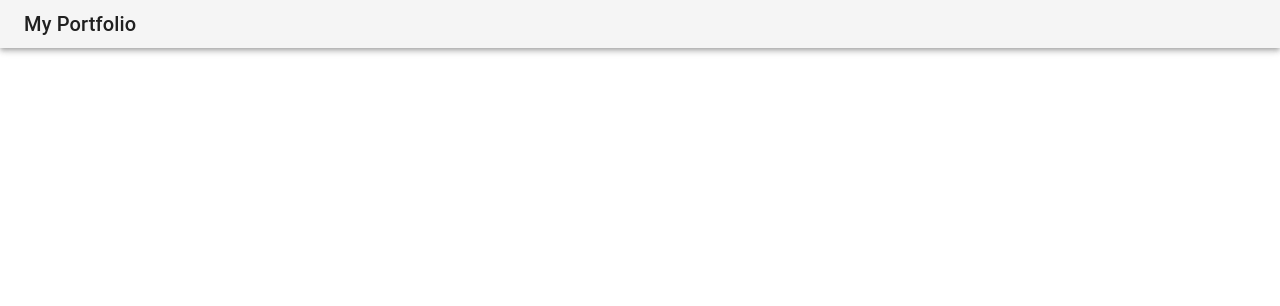
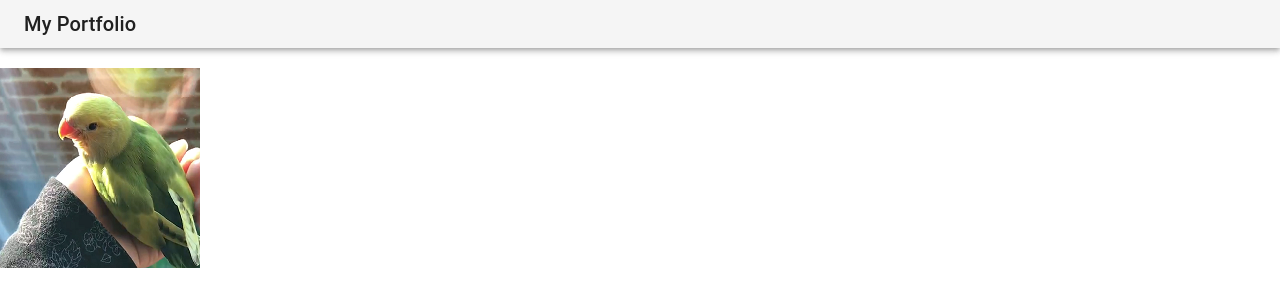
Before and after one commit to naka520/myportfolio, a React (Create React App) app: page / in a window 1280 px wide. Shown: the top 306 px of the page. Built offline with nearby package versions, Linux system fonts and the light colour scheme.

Commit message:
"modify" profile

```diff
--- a/src/App.css
+++ b/src/App.css
@@ -37,6 +37,14 @@
   }
 }
 
+.profile {
+  display: flex;
+}
+
+.prof {
+  margin-top: 20px;
+}
+
 @tailwind base;
 @tailwind components;
 @tailwind utilities;
--- a/src/component/Page.js
+++ b/src/component/Page.js
@@ -1,11 +1,21 @@
+import { Stack } from "@mui/system";
 import React from "react";
 import "./../App.css";
 import Header from "./Header";
+import Pipi from "./pipi.png";
 
 function Page() {
   return (
     <div>
       <Header />
+      <div className="prof">
+        <ul className="profile">
+          <li>
+            <img src={Pipi}></img>
+          </li>
+          <li></li>
+        </ul>
+      </div>
     </div>
   );
 }
```
Also changed, not shown: src/component/pipi.png (added).
